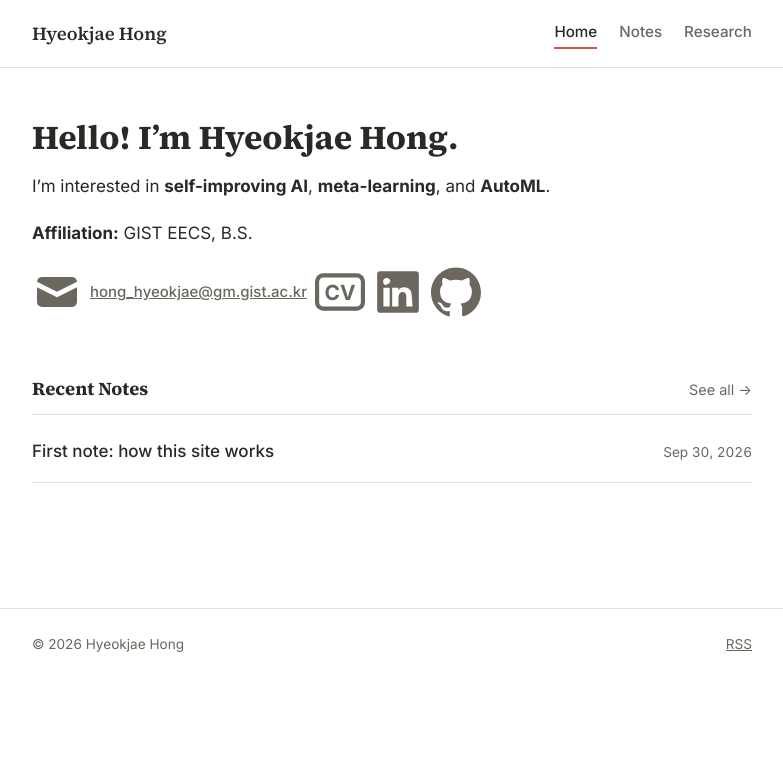
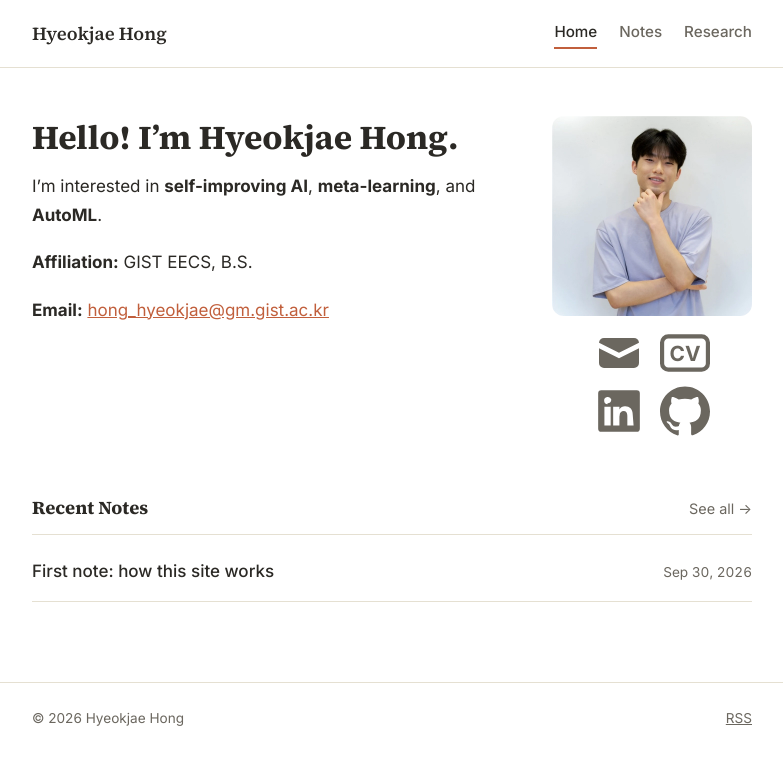
Before and after one commit to gurwoghd/gurwoghd.github.io, a Jekyll site: the page built from index.md, in a window 1280 px wide. Shown: the top 765 px of the page, without its empty margins (248-1031 px from the left). Built offline with Jekyll 4.4.1, drawn with Linux system fonts in a browser that asks for light colours.

Commit message:
Add profile photo to hero with 2x2 icon grid below it
Co-Authored-By: Claude Sonnet 5.5 <noreply@anthropic.com>

```diff
--- a/_includes/social-links.html
+++ b/_includes/social-links.html
@@ -5,7 +5,6 @@
       <path d="M2.003 5.884L10 9.882l7.997-3.998A2 2 0 0016 4H4a2 2 0 00-1.997 1.884z"/>
       <path d="M18 8.118l-8 4-8-4V14a2 2 0 002 2h12a2 2 0 002-2V8.118z"/>
     </svg>
-    <span>{{ site.social.email }}</span>
   </a>
   {% endif %}
   {% if site.social.cv %}
--- a/assets/css/style.css
+++ b/assets/css/style.css
@@ -135,25 +135,44 @@ a { color: var(--accent); }
 .intro { margin-bottom: 56px; }
 .intro ul { padding-left: 1.2em; color: var(--text-muted); }
 
+.home-hero {
+  display: flex;
+  align-items: flex-start;
+  justify-content: space-between;
+  gap: 32px;
+}
+
+.home-hero-text { flex: 1; min-width: 0; }
+
+.home-hero-photo {
+  flex-shrink: 0;
+  display: flex;
+  flex-direction: column;
+  align-items: center;
+  gap: 12px;
+}
+
+.home-hero-photo img {
+  width: 200px;
+  height: 200px;
+  object-fit: cover;
+  border-radius: 12px;
+}
+
 .social-links {
-  display: flex;
-  flex-direction: row;
-  flex-wrap: wrap;
-  align-items: center;
-  gap: 8px;
-  margin-top: 14px;
+  display: grid;
+  grid-template-columns: repeat(2, 50px);
+  gap: 8px 16px;
+  justify-content: center;
 }
 
 .social-links a {
   display: flex;
   align-items: center;
   justify-content: center;
-  gap: 8px;
-  min-width: 50px;
+  width: 50px;
   height: 50px;
   border-radius: 8px;
-  font-size: 15px;
-  font-weight: 500;
   color: var(--text-muted);
   transition: color 0.15s ease, background 0.15s ease;
 }
@@ -166,7 +185,10 @@ a { color: var(--accent); }
 .social-links svg {
   width: 50px;
   height: 50px;
-  flex-shrink: 0;
+}
+
+@media (max-width: 600px) {
+  .home-hero { flex-direction: column-reverse; align-items: center; }
 }
 
 .recent-header {
--- a/index.md
+++ b/index.md
@@ -2,6 +2,9 @@
 layout: home
 title: Home
 ---
+
+<div class="home-hero">
+<div class="home-hero-text" markdown="1">
 
 # Hello! I'm Hyeokjae Hong.
 
@@ -9,4 +12,11 @@ I'm interested in **self-improving AI**, **meta-learning**, and **AutoML**.
 
 **Affiliation:** GIST EECS, B.S.
 
+**Email:** [{{ site.social.email }}](mailto:{{ site.social.email }})
+
+</div>
+<div class="home-hero-photo">
+<img src="{{ '/assets/profile.webp' | relative_url }}" alt="Hyeokjae Hong">
 {% include social-links.html %}
+</div>
+</div>
```
Also changed, not shown: assets/profile.webp (added).
